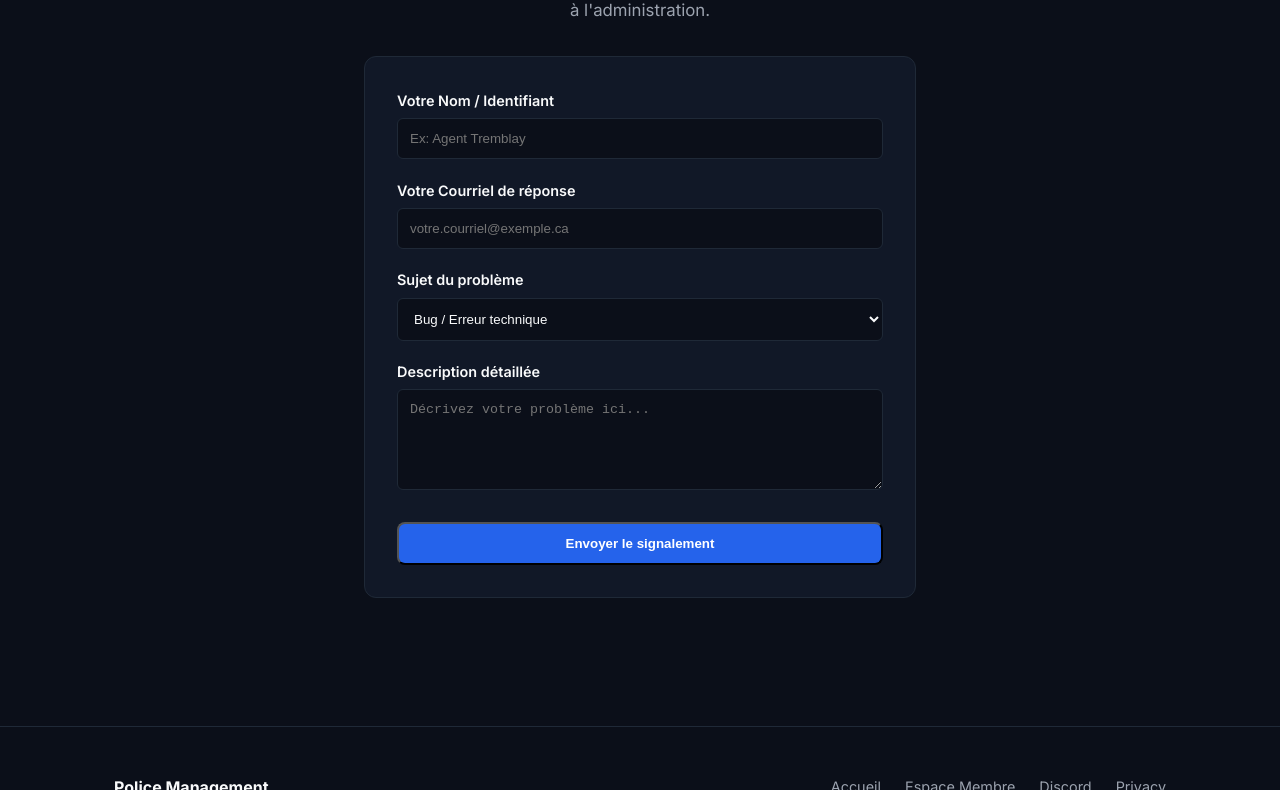
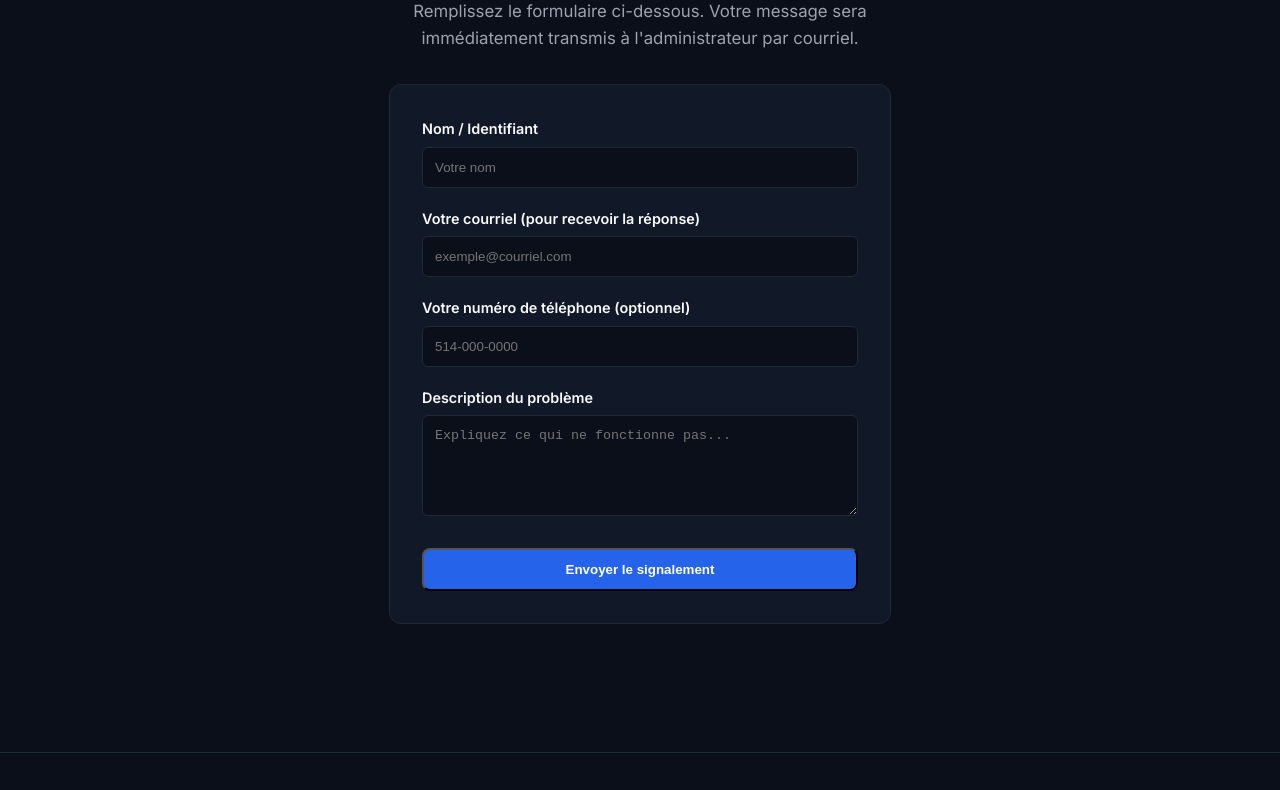
Before and after one commit to Anthonysmith120/P.M-Website, a plain HTML site: page urgence.html in a window 1280 px wide. Shown: the part 248-1038 px from the top of the page. Drawn offline with Linux system fonts and the light colour scheme.

Commit message:
Update urgence.html

```diff
--- a/urgence.html
+++ b/urgence.html
@@ -3,7 +3,7 @@
 <head>
 <meta charset="UTF-8">
 <meta name="viewport" content="width=device-width, initial-scale=1.0">
-<title>Urgence & Support — Police Management</title>
+<title>Signaler un problème — Police Management</title>
 <link rel="preconnect" href="https://fonts.googleapis.com">
 <link rel="preconnect" href="https://fonts.gstatic.com" crossorigin>
 <link href="https://fonts.googleapis.com/css2?family=Inter:wght@400;500;600;700;800&display=swap" rel="stylesheet">
@@ -24,10 +24,9 @@
     <nav class="links">
       <a href="index.html">Accueil</a>
       <a href="fonctionnalites.html">Fonctionnalités</a>
-      <a href="urgence.html" class="active">Urgence & Support</a>
+      <a href="urgence.html" class="active">Signaler un problème</a>
       <a href="confidentialite.html">Privacy</a>
       <a href="prochaine-mise-a-jour.html">Prochaine MàJ</a>
-      <a href="connexion.html">Espace Membre</a>
     </nav>
     <div class="nav-right">
       <a class="nav-cta" href="https://apps.apple.com/ca/app/police-management/id6787241566?l=fr-CA" target="_blank" rel="noopener">App Store</a>
@@ -40,35 +39,31 @@
 </header>
 
 <section class="section">
-  <div class="wrap" style="max-width:600px;">
-    <h1 class="section-title" style="text-align:center;">Signaler un problème</h1>
-    <p class="section-desc" style="text-align:center;">Remplissez ce formulaire pour transmettre votre requête directement à l'administration.</p>
+  <div class="wrap" style="max-width:550px;">
+    <h1 class="section-title" style="text-align:center;">Un problème avec l'application ?</h1>
+    <p class="section-desc" style="text-align:center;">Remplissez le formulaire ci-dessous. Votre message sera immédiatement transmis à l'administrateur par courriel.</p>
 
-    <!-- Remplace VOTRE_ID_FORMSPREE par ton identifiant gratuit Formspree lié à police.management@hotmail.com -->
-    <form action="https://formspree.io/f/police.management@hotmail.com" method="POST" style="margin-top:2rem; background:var(--surface); padding:2rem; border-radius:12px; border:1px solid var(--border);">
+    <!-- Remplace ID_FORMSPREE par ton identifiant de clé Formspree (ex: f/xwyzpqab) -->
+    <form action="https://formspree.io/f/ID_FORMSPREE" method="POST" style="margin-top:2rem; background:var(--surface); padding:2rem; border-radius:12px; border:1px solid var(--border);">
 
       <div style="margin-bottom:1.2rem;">
-        <label style="display:block; margin-bottom:0.4rem; font-size:0.9rem; font-weight:600;">Votre Nom / Identifiant</label>
-        <input type="text" name="nom" placeholder="Ex: Agent Tremblay" style="width:100%; padding:0.75rem; border-radius:6px; border:1px solid var(--border); background:var(--bg); color:var(--ink);" required>
+        <label style="display:block; margin-bottom:0.4rem; font-size:0.9rem; font-weight:600;">Nom / Identifiant</label>
+        <input type="text" name="Nom" placeholder="Votre nom" style="width:100%; padding:0.75rem; border-radius:6px; border:1px solid var(--border); background:var(--bg); color:var(--ink);" required>
       </div>
 
       <div style="margin-bottom:1.2rem;">
-        <label style="display:block; margin-bottom:0.4rem; font-size:0.9rem; font-weight:600;">Votre Courriel de réponse</label>
-        <input type="email" name="email" placeholder="votre.courriel@exemple.ca" style="width:100%; padding:0.75rem; border-radius:6px; border:1px solid var(--border); background:var(--bg); color:var(--ink);" required>
+        <label style="display:block; margin-bottom:0.4rem; font-size:0.9rem; font-weight:600;">Votre courriel (pour recevoir la réponse)</label>
+        <input type="email" name="Courriel_Reponse" placeholder="exemple@courriel.com" style="width:100%; padding:0.75rem; border-radius:6px; border:1px solid var(--border); background:var(--bg); color:var(--ink);" required>
       </div>
 
       <div style="margin-bottom:1.2rem;">
-        <label style="display:block; margin-bottom:0.4rem; font-size:0.9rem; font-weight:600;">Sujet du problème</label>
-        <select name="sujet" style="width:100%; padding:0.75rem; border-radius:6px; border:1px solid var(--border); background:var(--bg); color:var(--ink);" required>
-          <option value="Bug technique">Bug / Erreur technique</option>
-          <option value="Demande d'accès">Demande d'accès au compte</option>
-          <option value="Autre">Autre demande</option>
-        </select>
+        <label style="display:block; margin-bottom:0.4rem; font-size:0.9rem; font-weight:600;">Votre numéro de téléphone (optionnel)</label>
+        <input type="tel" name="Telephone_Utilisateur" placeholder="514-000-0000" style="width:100%; padding:0.75rem; border-radius:6px; border:1px solid var(--border); background:var(--bg); color:var(--ink);">
       </div>
 
       <div style="margin-bottom:1.5rem;">
-        <label style="display:block; margin-bottom:0.4rem; font-size:0.9rem; font-weight:600;">Description détaillée</label>
-        <textarea name="message" rows="5" placeholder="Décrivez votre problème ici..." style="width:100%; padding:0.75rem; border-radius:6px; border:1px solid var(--border); background:var(--bg); color:var(--ink);" required></textarea>
+        <label style="display:block; margin-bottom:0.4rem; font-size:0.9rem; font-weight:600;">Description du problème</label>
+        <textarea name="Message_Erreur" rows="5" placeholder="Expliquez ce qui ne fonctionne pas..." style="width:100%; padding:0.75rem; border-radius:6px; border:1px solid var(--border); background:var(--bg); color:var(--ink);" required></textarea>
       </div>
 
       <button type="submit" class="btn primary" style="width:100%; justify-content:center;">Envoyer le signalement</button>
@@ -84,7 +79,7 @@
     </div>
     <div class="footer-links">
       <a href="index.html">Accueil</a>
-      <a href="connexion.html">Espace Membre</a>
+      <a href="urgence.html">Signaler un problème</a>
       <a href="https://discord.gg/bgrJVwPqyV" target="_blank" rel="noopener">Discord</a>
       <a href="confidentialite.html">Privacy</a>
     </div>
```
